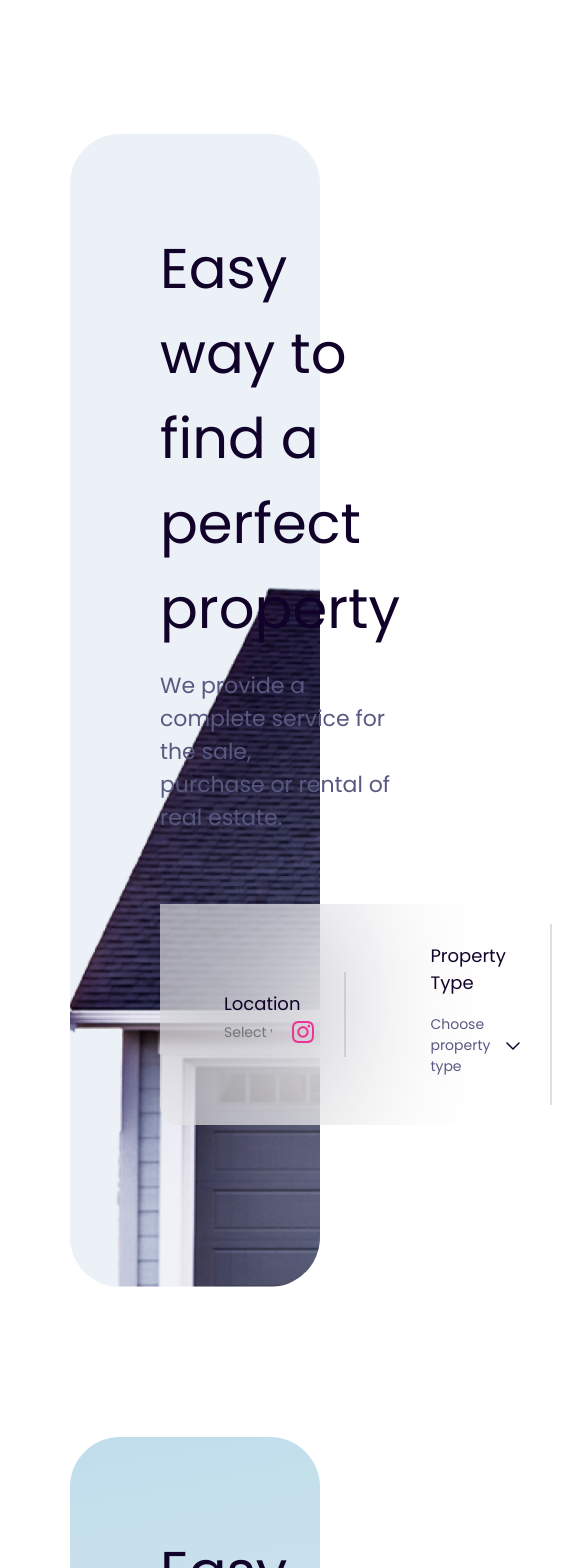
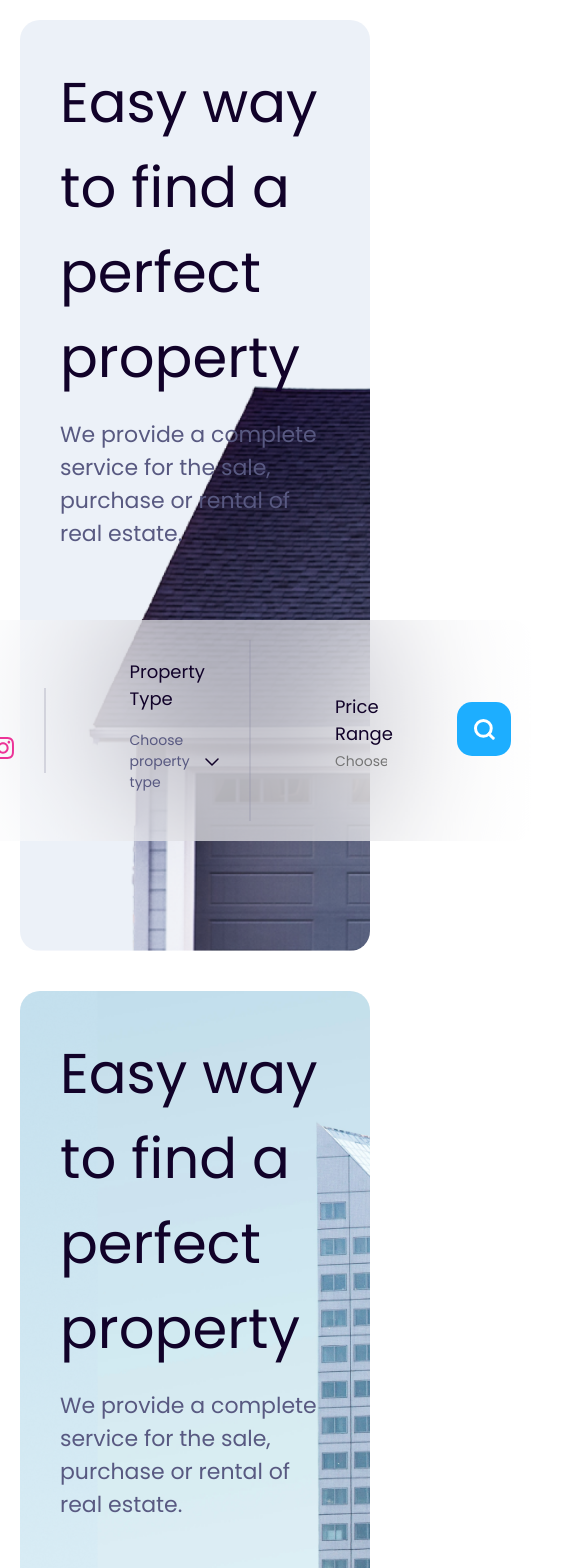
Before and after one commit to 70Ni/realestate, a React (Create React App) app: page / in a window 390 px wide. Shown: the top 1568 px of the page, 585 px wide, since content can reach past the window. Built offline with nearby package versions, Linux system fonts and the light colour scheme.

Commit message:
Responsive banner

```diff
--- a/src/Components/Banners/Banner.css
+++ b/src/Components/Banners/Banner.css
@@ -9,17 +9,38 @@
   min-height: 500px;
   margin-top: 134px;
   border-radius: 50px;
+
   /* width: 100%; */
 }
 .Text-content {
   max-width: 700px;
+
 }
 .banner-content {
   display: flex;
   justify-content: space-between;
+
 }
 
 .banner {
   /* box-sizing: border-box; */
   width: 100%;
+
 }
+
+
+/* responsive section start here  */
+
+
+@media only screen and (max-width: 768px) {
+  .Banner-wrapper {
+    margin: 20px;
+    padding: 40px;
+    min-height: 400px;
+    border-radius: 20px;
+  }
+  .Action-wrapper {
+    display: flex;
+    justify-content: center;
+  }
+}
```
